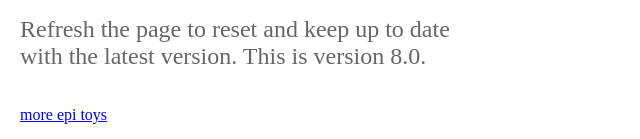
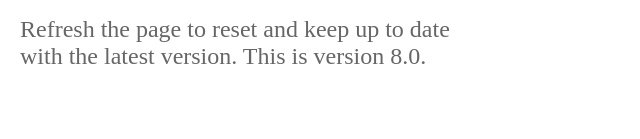
Before and after one commit to op12no2/social-distancing, a plain HTML site: page index.htm in a window 1280 px wide. Shown: the part 1970-2109 px from the top of the page, without its empty margins (0-640 px from the left). After the commit the page ends 2040 px from the top, so only its background shows below. Drawn offline with nearby package versions, Linux system fonts and the light colour scheme.

Commit message:
Update index.htm

```diff
--- a/index.htm
+++ b/index.htm
@@ -121,8 +121,4 @@ Refresh the page to reset and keep up to date with the latest version.
 This is version <span id="ver">x</span>.
 </div>
 
-<div id="text2">
-<br><br><a target="_blank" href="http://op12no2.me">more epi toys</a><br><br>
-</div>
-
 </body>
```
